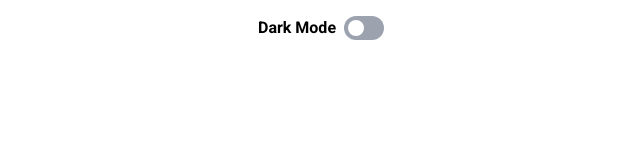
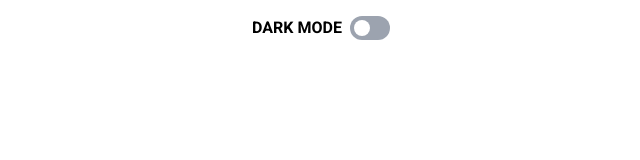
Before and after one commit to Cheeviiii/production-calculator, a React (Vite) app: page / in a window 1280 px wide. Shown: the top 160 px of the page, without its empty margins (319-959 px from the left). Built offline with nearby package versions, Linux system fonts and the light colour scheme.

Commit message:
change bg color darkmode button

```diff
--- a/src/components/Darkmode.tsx
+++ b/src/components/Darkmode.tsx
@@ -3,7 +3,7 @@ import { useEffect, useState } from "react";
 export const Darkmode = () => {
   const [darkMode, setDarkMode] = useState<boolean>(() => {
     const savedMode = localStorage.getItem("darkMode");
-    return savedMode ? JSON.parse(savedMode) : false
+    return savedMode ? JSON.parse(savedMode) : false;
   });
 
   useEffect(() => {
@@ -14,7 +14,7 @@ export const Darkmode = () => {
       body?.classList.remove("dark");
     }
 
-    localStorage.setItem("darkMode", JSON.stringify(darkMode))
+    localStorage.setItem("darkMode", JSON.stringify(darkMode));
   }, [darkMode]);
 
   const handleDarkModeToggle = () => {
@@ -26,7 +26,7 @@ export const Darkmode = () => {
         htmlFor="darkModeToggle"
         className="flex items-center cursor-pointer"
       >
-        <span className="mr-2 font-bold">Dark Mode</span>
+        <span className="mr-2 font-bold uppercase">Dark Mode</span>
         <input
           id="darkModeToggle"
           type="checkbox"
@@ -35,7 +35,11 @@ export const Darkmode = () => {
           className="hidden"
         />
         <span className="relative">
-          <span className="block w-10 h-6 bg-gray-400 rounded-full"></span>
+          <span
+            className={`block w-10 h-6 bg-gray-400 rounded-full ${
+              darkMode ? "bg-red-500" : ""
+            }`}
+          ></span>
           <span
             className={`absolute block w-4 h-4 bg-white rounded-full left-1 top-1 transition-transform ${
               darkMode ? "transform translate-x-4" : ""
```
